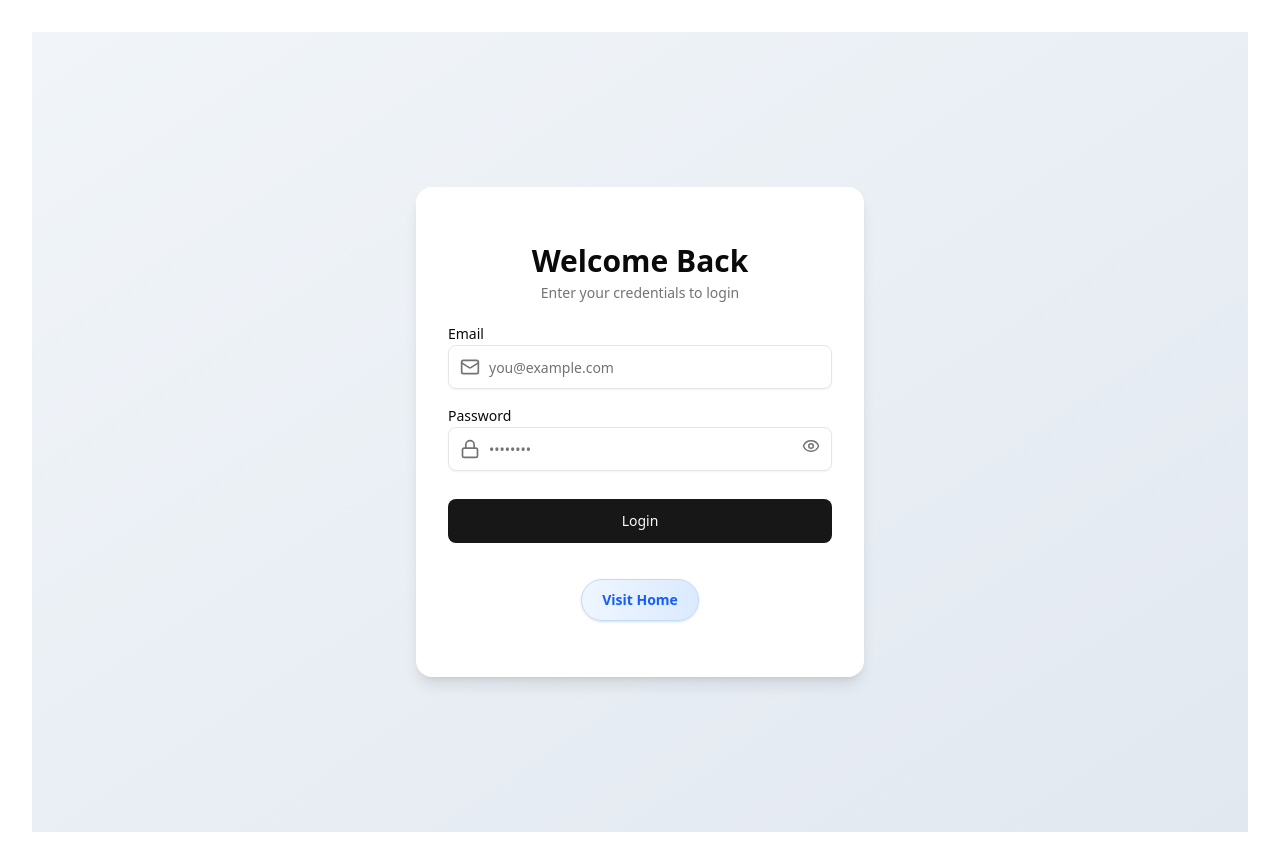
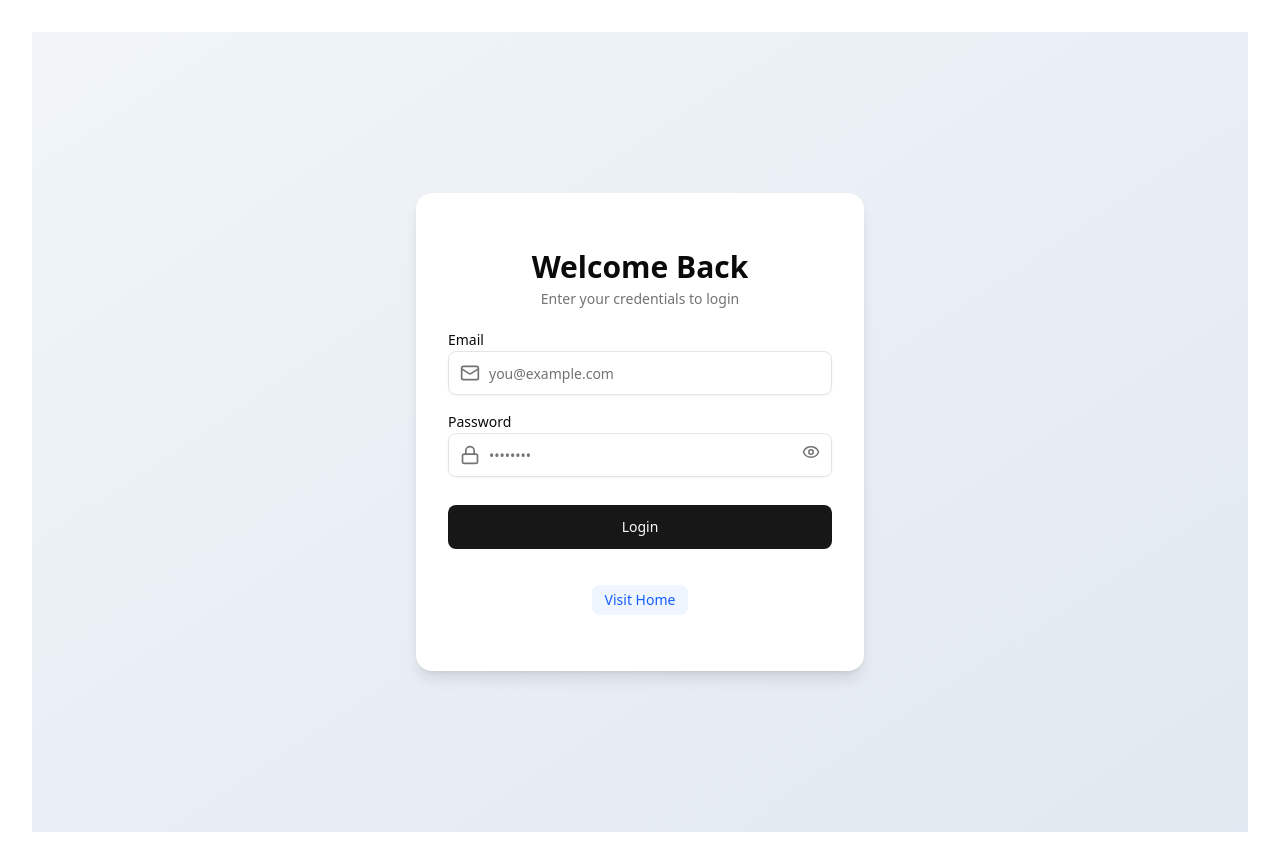
Before and after one commit to manggic/TestRoom, a React (Vite) app: page /login in a window 1280 px wide. Built offline with nearby package versions, Linux system fonts and the light colour scheme; no server answers.

Commit message:
changed visit home on login page

```diff
--- a/src/components/LoginForm.tsx
+++ b/src/components/LoginForm.tsx
@@ -125,19 +125,11 @@ export default function LoginForm() {
                             <div className="flex justify-center gap-3 mt-4">
                                 {/* Visit Home */}
                                 <a
-                                    href="/"
-                                    className="
-      flex items-center justify-center gap-2
-      px-5 py-2.5 rounded-full font-semibold text-sm
-      text-blue-600 bg-gradient-to-r from-blue-50 to-blue-100
-      border border-blue-200 shadow-sm
-      hover:shadow-md hover:scale-105 hover:from-blue-100 hover:to-blue-200
-      transition-all duration-300 ease-in-out
-      focus:outline-none focus:ring-2 focus:ring-blue-300 focus:ring-offset-2
-    "
-                                >
-                                    Visit Home
-                                </a>
+                                href="/"
+                                className="inline-flex items-center gap-1 rounded-md border border-transparent bg-blue-50 px-3 py-1 text-sm font-medium text-blue-600 hover:bg-blue-50"
+                            >
+                                Visit Home
+                            </a>
                             </div>
                         </form>
                     </CardContent>
```
